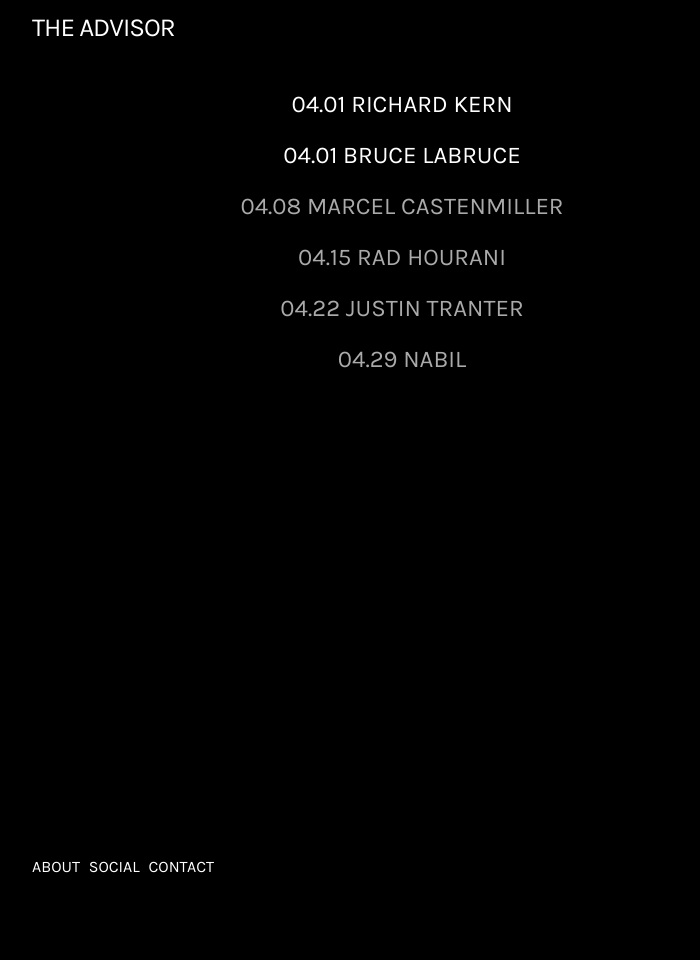
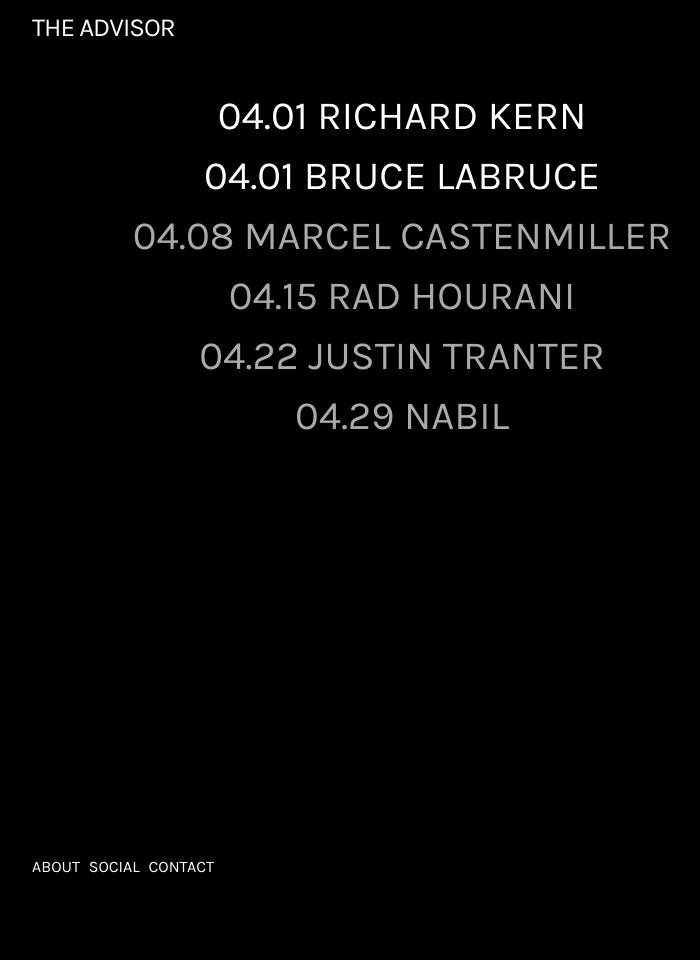
Before and after one commit to evandrewry/theadvisor.eu, a Jekyll site: the page built from index.html, in a window 1280 px wide. Shown: the whole page, without its empty margins (238-938 px from the left). Built offline with Jekyll 4.4.1, drawn with Linux system fonts in a browser that asks for light colours.

Commit message:
bigger font on index

```diff
--- a/_sass/_layout.scss
+++ b/_sass/_layout.scss
@@ -1,5 +1,5 @@
 body {
-  background-color: black;
+  background-color: $background-color;
 }
 
 .footer-link, .social-media-link {
@@ -26,7 +26,6 @@
  */
 .site-header {
   min-height: 56px;
-    // Positioning context for the mobile navigation icon
   position: relative;
 }
 
@@ -40,7 +39,7 @@
 
   &,
   &:visited {
-      color: white;
+    color: $text-color;
     text-transform: uppercase;
   }
 }
@@ -208,7 +207,10 @@
 
 .post-link {
   text-transform: uppercase;
+  font-size: 40px;
+  @include media-query($on-palm) {
     font-size: 24px;
+  }
 }
 
 .post-link-unpublished {
--- a/css/main.scss
+++ b/css/main.scss
@@ -8,7 +8,7 @@
 // Our variables
 $base-font-family: 'Karla', sans-serif;
 $base-font-size:   16px;
-$base-font-weight: 400;
+$base-font-weight: 500;
 $small-font-size:  $base-font-size * 0.875;
 $base-line-height: 1.5;
 
--- a/index.html
+++ b/index.html
@@ -4,35 +4,11 @@
 
 <div class="home">
   <ul class="post-list">
-    <li>
-      <h2>
-        <a class="post-link" href="{{ '/richard-kern' | prepend: site.baseurl }}">04.01 Richard Kern</a>
-      </h2>
-    </li>
-    <li>
-      <h2>
-        <a class="post-link" href="{{ '/bruce-labruce' | prepend: site.baseurl }}">04.01 Bruce LaBruce</a>
-      </h2>
-    </li>
-    <li>
-      <h2>
-        <span class="post-link-unpublished">04.08 MARCEL CASTENMILLER</span>
-      </h2>
-    </li>
-    <li>
-      <h2>
-        <span class="post-link-unpublished">04.15 RAD HOURANI</span>
-      </h2>
-    </li>
-    <li>
-      <h2>
-        <span class="post-link-unpublished">04.22 JUSTIN TRANTER</span>
-      </h2>
-    </li>
-    <li>
-      <h2>
-        <span class="post-link-unpublished">04.29 NABIL</span>
-      </h2>
-    </li>
+    <li><a class="post-link" href="{{ '/richard-kern' | prepend: site.baseurl }}">04.01 Richard Kern</a></li>
+    <li><a class="post-link" href="{{ '/bruce-labruce' | prepend: site.baseurl }}">04.01 Bruce LaBruce</a></li>
+    <li><span class="post-link-unpublished">04.08 MARCEL CASTENMILLER</span></li>
+    <li><span class="post-link-unpublished">04.15 RAD HOURANI</span></li>
+    <li><span class="post-link-unpublished">04.22 JUSTIN TRANTER</span></li>
+    <li><span class="post-link-unpublished">04.29 NABIL</span></li>
   </ul>
 </div>
```
Lines whose indentation alone changed are shown as unchanged.
